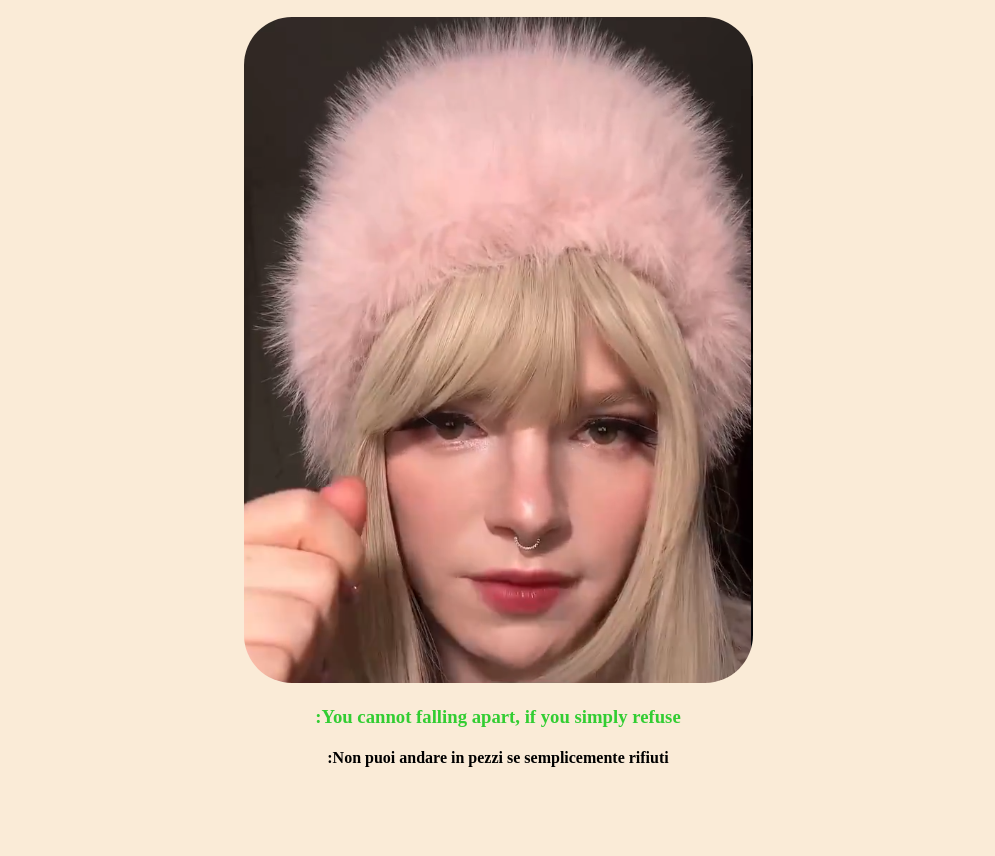
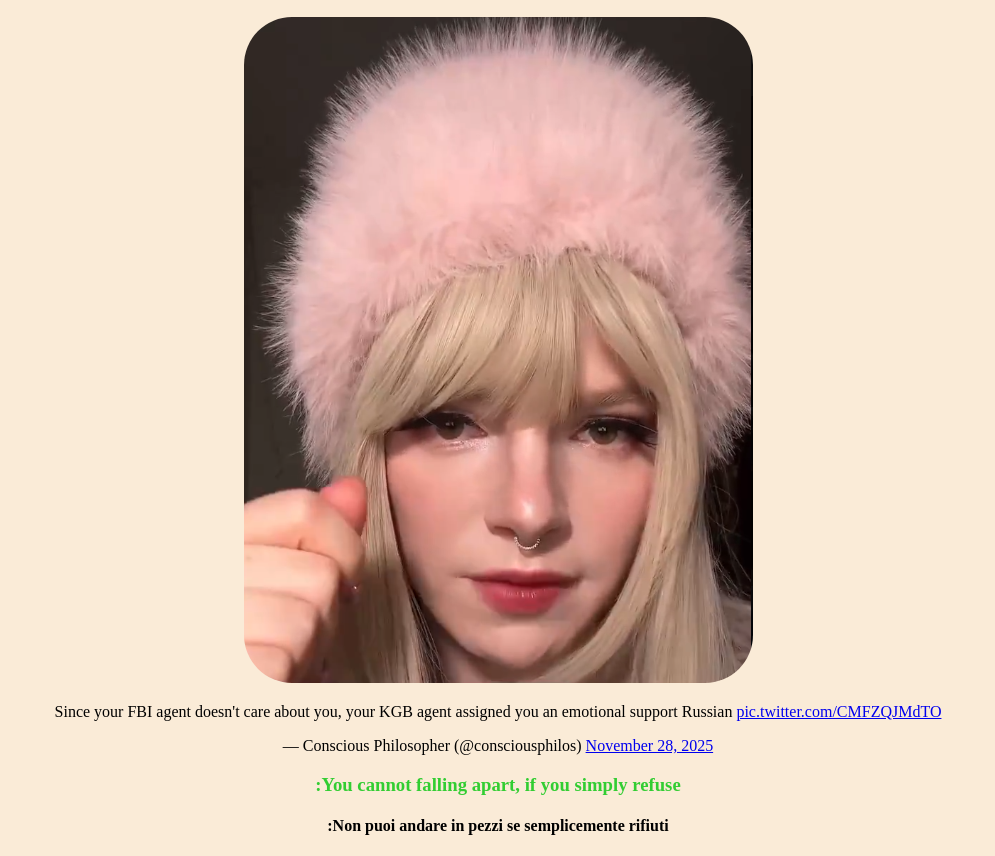
Before and after one commit to liciogelli1977/Blog, a plain HTML site: page index.html in a window 1280 px wide. Shown: the part 110-966 px from the top of the page, without its empty margins (142-1137 px from the left). Before the commit the page ends 898 px from the top, so only its background shows below. Drawn offline with Linux system fonts and the light colour scheme.

Commit message:
Update index.html

```diff
--- a/index.html
+++ b/index.html
@@ -20,6 +20,9 @@
     <img src="agentin.gif" alt="KGBagentin" width="509" height="666">
   </a>
 
+	<blockquote class="twitter-tweet" data-media-max-width="560"><p lang="en" dir="ltr">Since your FBI agent doesn&#39;t care about you, your KGB agent assigned you an emotional support Russian <a href="https://t.co/CMFZQJMdTO">pic.twitter.com/CMFZQJMdTO</a></p>&mdash; Conscious Philosopher (@consciousphilos) <a href="https://twitter.com/consciousphilos/status/1994522159839093096?ref_src=twsrc%5Etfw">November 28, 2025</a></blockquote> <script async src="https://platform.twitter.com/widgets.js" charset="utf-8"></script>
+
+
 		<h3>:You cannot falling apart, if you simply refuse</h3>
 		<h4>:Non puoi andare in pezzi se semplicemente rifiuti</h4>
 
```
